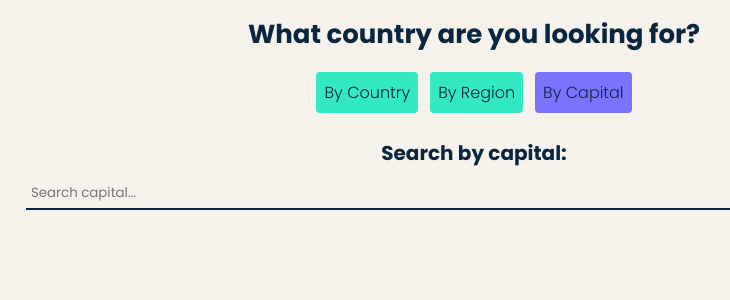
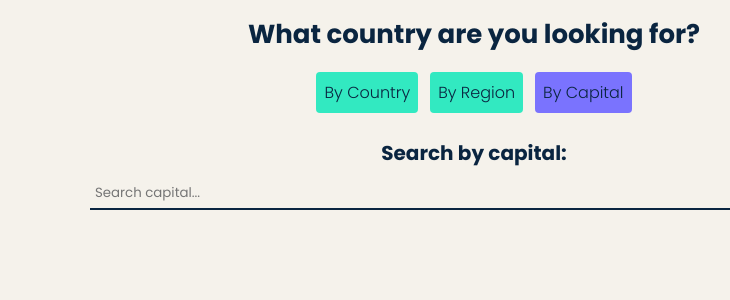
Before and after one commit to crisgarm/countries-app, an Angular app: page /capital in a window 1280 px wide. Shown: the top 300 px of the page, without its empty margins (166-896 px from the left). Built offline with nearby package versions, Linux system fonts and the light colour scheme.

Commit message:
Add design responsive

```diff
--- a/src/styles.css
+++ b/src/styles.css
@@ -49,7 +49,7 @@ body {
 
 .main {
   height: 100%;
-  margin-bottom: 20px;
+  margin-bottom: 40px;
   color: #0a2540;
 }
 
@@ -75,6 +75,12 @@ body {
   border-bottom: 2px solid #0a2540;
 }
 
+@media (min-width: 768px) {
+  .form__input {
+    width: 60%;
+  }
+}
+
 .form__text {
   margin: 5px 0 20px;
 }
@@ -86,6 +92,12 @@ body {
   margin: auto;
   caption-side: top;
   font-size: 14px;
+}
+
+@media (min-width: 768px) {
+  .table {
+    width: 60%;
+  }
 }
 
 caption {
@@ -144,6 +156,12 @@ button:hover {
   box-shadow: 8px 8px 8px 3px rgb(0 0 0 / 50%);
 }
 
+@media (min-width: 768px) {
+  .country__wrapper {
+    width: 50%;
+  }
+}
+
 .country__title {
   padding: 10px;
 }
```
